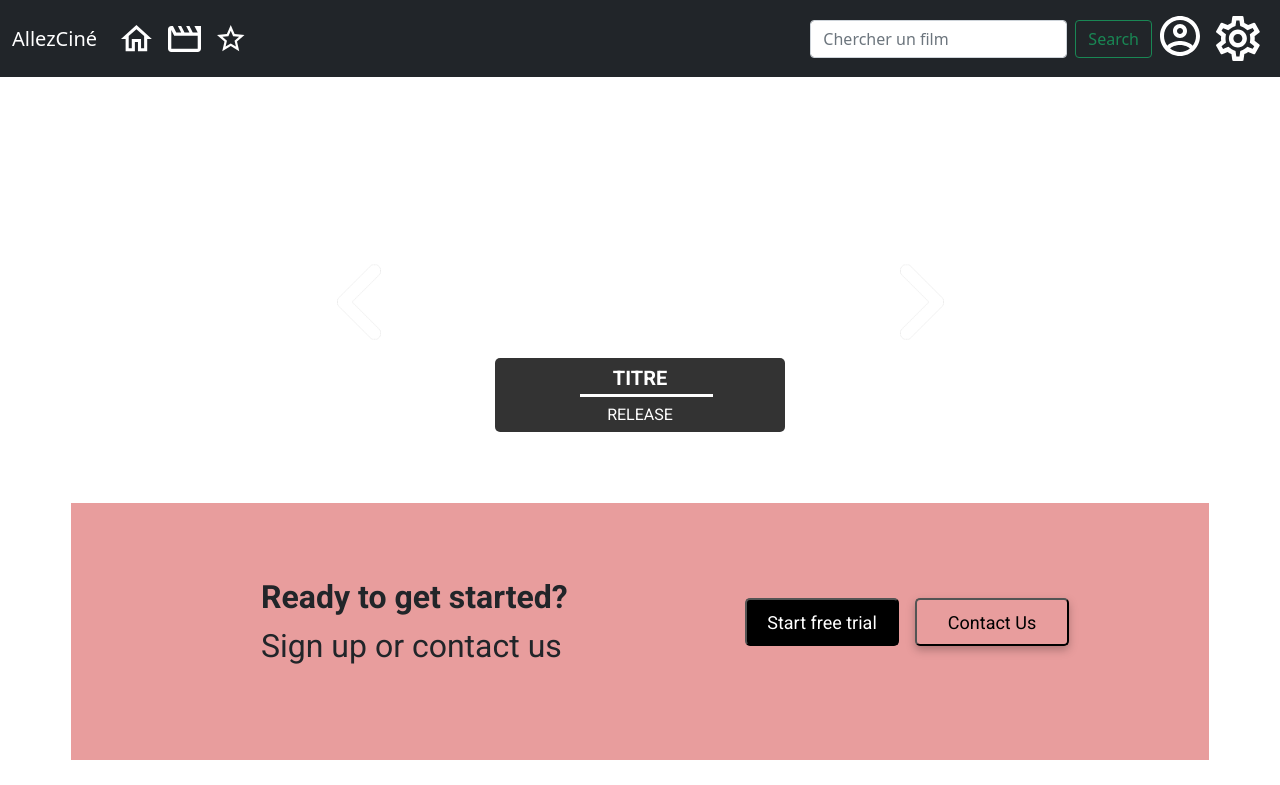
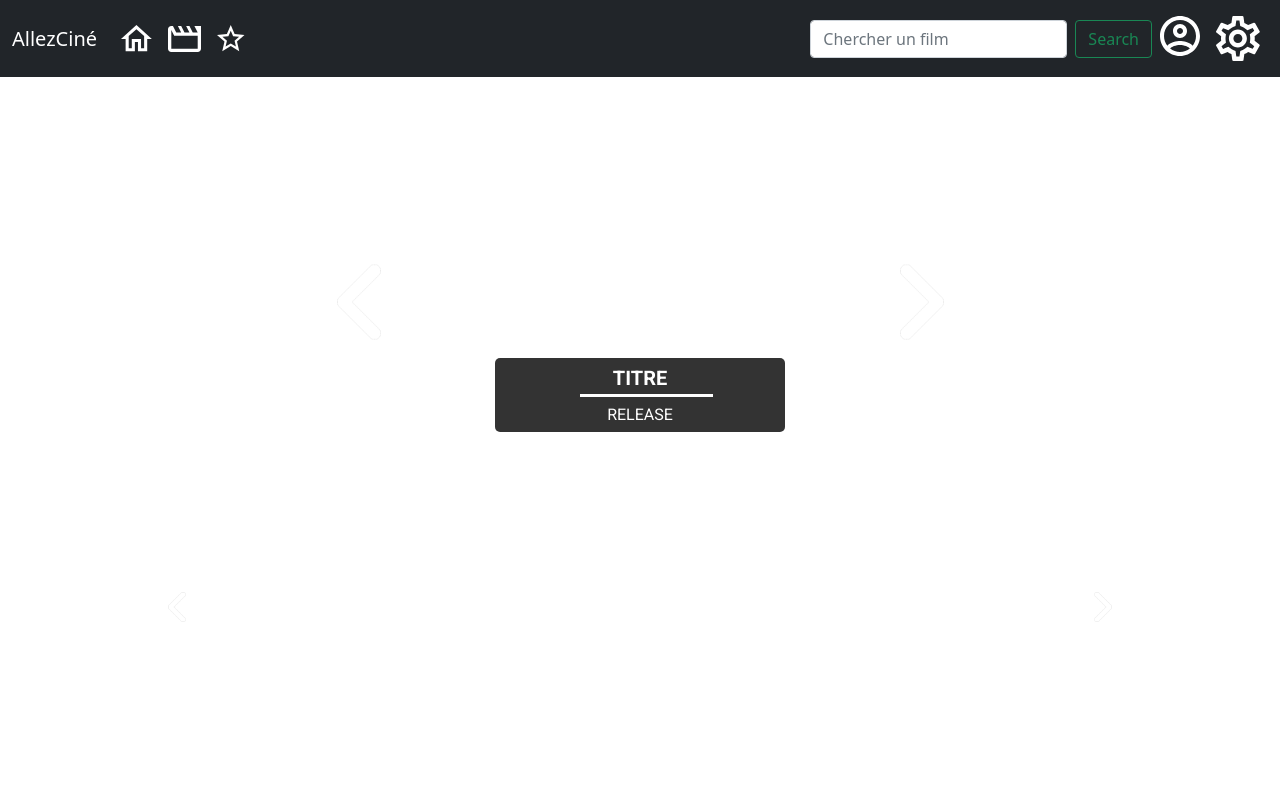
Before and after one commit to CalcagnoLoic/AllezCine, a plain HTML site: page index.html in a window 1280 px wide. Shown: the top 785 px of the page. Drawn offline with nearby package versions, Linux system fonts and the light colour scheme; files that its build step writes are made by us from their sources; no server answers.

Commit message:
fusion avec loic

```diff
--- a/assets/sass/carrouselRelease.css
+++ b/assets/sass/carrouselRelease.css
@@ -4,6 +4,8 @@
   height: 284px;
   position: relative;
   overflow: hidden;
+  margin-top: 80px;
+  margin-bottom: 80px;
 }
 
 #containerCarrousel2 {
--- a/index.html
+++ b/index.html
@@ -7,6 +7,7 @@
     <link rel="stylesheet" href="../assets/sass/style.css">
     <link href="https://cdn.jsdelivr.net/npm/bootstrap@5.0.2/dist/css/bootstrap.min.css" rel="stylesheet" integrity="sha384-EVSTQN3/azprG1Anm3QDgpJLIm9Nao0Yz1ztcQTwFspd3yD65VohhpuuCOmLASjC" crossorigin="anonymous">
     <link rel="preconnect" href="https://fonts.googleapis.com">
+    <link rel="stylesheet" href="assets/sass/carrouselRelease.css">
     <link rel="preconnect" href="https://fonts.gstatic.com" crossorigin>
     <link href="https://fonts.googleapis.com/css2?family=Roboto:wght@400;700&display=swap" rel="stylesheet">
     <link rel="stylesheet" href="asset/sass/carrouselRelease.css">
@@ -91,6 +92,13 @@
         </div>
     </div>
 
+    <!-- The Carrousel -->
+    <div id="carrousel2">
+        <div id="containerCarrousel2">
+        </div>
+        <img src="assets/img/flecheG.png" alt="" class="btn2" id="flecheGauche">
+        <img src="assets/img/flecheD.png" alt="" class="btn2" id="flecheDroite">
+    </div>
 
         <section class="start">
           <div class="sectionStart__left">
@@ -129,6 +137,7 @@
 </body>
 
 <script src="../assets/js/carrouselHeader.js"></script>
+<script src="../assets/js/carrouselRelease.js"></script>
 <script src="https://cdn.jsdelivr.net/npm/bootstrap@5.0.2/dist/js/bootstrap.bundle.min.js" integrity="sha384-MrcW6ZMFYlzcLA8Nl+NtUVF0sA7MsXsP1UyJoMp4YLEuNSfAP+JcXn/tWtIaxVXM" crossorigin="anonymous"></script>
 
 </html>
```
